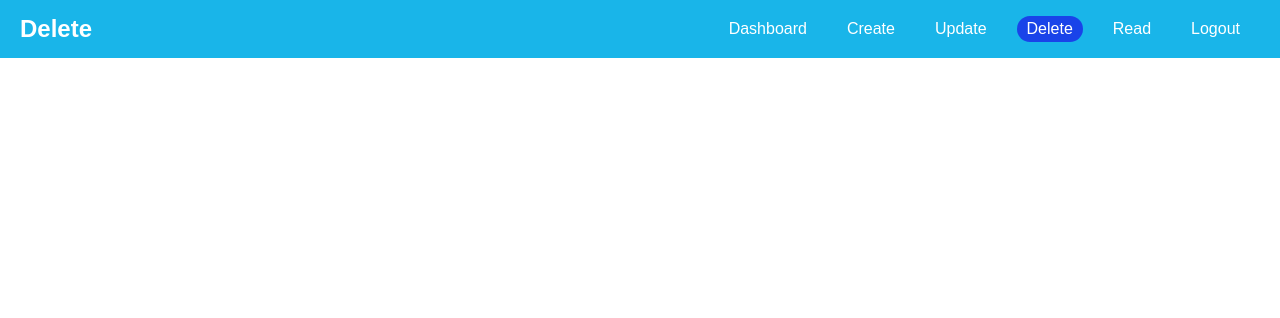
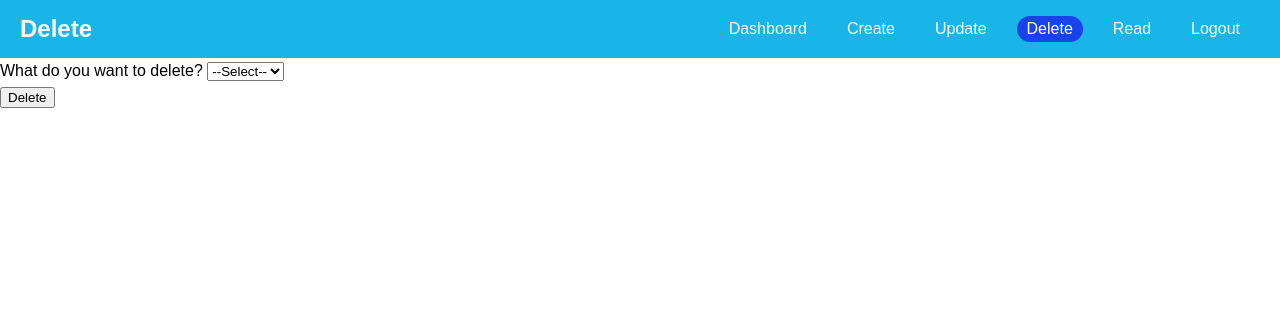
Before and after one commit to GaigeBonderer/CSE111_Project, a Flask app: page /delete in a window 1280 px wide. Shown: the top 318 px of the page. Run offline with Flask 3, Linux system fonts and the light colour scheme.

Commit message:
Implemented Delete Page
- Created functions in app.py to delete players, clans, guilds, enemies, and weapons

- edited delete.html, added drop down menu and location for dynamic inputs

- implemented delete.js to facilitate dynamically created inputs, and variables utilized in app.py

- corrected update.js

- added Use Case diagram to non-code folder

```diff
--- a/app/app.py
+++ b/app/app.py
@@ -151,9 +151,97 @@ def create_page():
 
 
 
-@app.route('/delete')
+@app.route('/delete', methods=['GET', 'POST'])
 def delete_page():
+    if request.method == 'POST':
+        action = request.form.get('action')
+        entity_id = request.form.get('entityID')
+        table_name = request.form.get('tableName')
+
+        conn = get_db_connection()
+        cursor = conn.cursor()
+
+        # Delete from respective table
+        if action == "delete_player":
+            entity_id = request.form.get('entityID')
+
+            # Fetch the player's guild (if any)
+            cursor.execute("""
+                SELECT GuildName FROM PlayerBelongs WHERE EntityID = ?
+            """, (entity_id,))
+            guild_name = cursor.fetchone()
+
+            # Delete from PlayerBelongs
+            cursor.execute("DELETE FROM PlayerBelongs WHERE EntityID = ?", (entity_id,))
+
+            # If the player in a guild -1 TotalPlayers
+            if guild_name:
+                cursor.execute("""
+                    UPDATE Guild
+                    SET TotalPlayers = TotalPlayers - 1
+                    WHERE GuildName = ?
+                """, (guild_name[0],))
+
+            # Delete from Equipped
+            cursor.execute("DELETE FROM Equipped WHERE EntityID = ?", (entity_id,))
+
+            # Delete from Inventory
+            cursor.execute("DELETE FROM Inventory WHERE EntityID = ?", (entity_id,))
+
+            # Delete from Player table
+            cursor.execute("DELETE FROM Player WHERE EntityID = ?", (entity_id,))
+
+            # Delete from Entity table
+            cursor.execute("DELETE FROM Entity WHERE EntityID = ?", (entity_id,))
+
+
+
+        elif action == "delete_enemy":
+            entity_id = request.form.get('entityID')
+
+            # Delete from EnemyBelongs
+            cursor.execute("DELETE FROM EnemyBelongs WHERE EntityID = ?", (entity_id,))
+
+            # Delete from CanDrop
+            cursor.execute("DELETE FROM CanDrop WHERE EntityID = ?", (entity_id,))
+
+            # Delete from Equipped
+            cursor.execute("DELETE FROM Equipped WHERE EntityID = ?", (entity_id,))
+
+            # Delete from Enemy table
+            cursor.execute("DELETE FROM Enemy WHERE EntityID = ?", (entity_id,))
+
+            # Delete from Entity table
+            cursor.execute("DELETE FROM Entity WHERE EntityID = ?", (entity_id,))
+
+            print(f"Enemy with EntityID {entity_id} and all related entries deleted.")
+
+
+        elif action == "delete_clan":
+            clan_name = request.form.get('clanName')
+            cursor.execute("DELETE FROM Clan WHERE ClanName = ?", (clan_name,))
+            cursor.execute("DELETE FROM EnemyBelongs WHERE ClanName = ?", (clan_name,))
+            print(f"Clan '{clan_name}' and related entries deleted.")
+
+        elif action == "delete_guild":
+            guild_name = request.form.get('guildName')
+            cursor.execute("DELETE FROM Guild WHERE GuildName = ?", (guild_name,))
+            cursor.execute("DELETE FROM PlayerBelongs WHERE GuildName = ?", (guild_name,))
+            print(f"Guild '{guild_name}' and related entries deleted.")
+
+        elif action == "delete_weapon":
+            weapon_id = request.form.get('weaponID')
+            cursor.execute("DELETE FROM Weapon WHERE WeaponID = ?", (weapon_id,))
+            cursor.execute("DELETE FROM Inventory WHERE WeaponID = ?", (weapon_id,))
+            cursor.execute("DELETE FROM Equipped WHERE WeaponID = ?", (weapon_id,))
+            cursor.execute("DELETE FROM CanDrop WHERE WeaponID = ?", (weapon_id,))
+            print(f"Weapon with WeaponID {weapon_id} and related entries deleted.")
+
+        conn.commit()
+        conn.close()
+
     return render_template('delete.html')
+
 
 
 
--- a/app/static/js/delete.js
+++ b/app/static/js/delete.js
@@ -0,0 +1,29 @@
+document.getElementById("action").addEventListener("change", (event) => {
+    const action = event.target.value;
+    const deleteFields = document.getElementById("delete-fields");
+
+    // Clear previous fields
+    deleteFields.innerHTML = "";
+
+    if (action === "delete_player" || action === "delete_enemy") {
+        deleteFields.innerHTML = `
+            <label for="entityID">Entity ID:</label>
+            <input type="text" id="entityID" name="entityID" placeholder="Enter Entity ID" required>
+        `;
+    } else if (action === "delete_clan") {
+        deleteFields.innerHTML = `
+            <label for="clanName">Clan Name:</label>
+            <input type="text" id="clanName" name="clanName" placeholder="Enter Clan Name" required>
+        `;
+    } else if (action === "delete_guild") {
+        deleteFields.innerHTML = `
+            <label for="guildName">Guild Name:</label>
+            <input type="text" id="guildName" name="guildName" placeholder="Enter Guild Name" required>
+        `;
+    } else if (action === "delete_weapon") {
+        deleteFields.innerHTML = `
+            <label for="weaponID">Weapon ID:</label>
+            <input type="text" id="weaponID" name="weaponID" placeholder="Enter Weapon ID" required>
+        `;
+    }
+});
--- a/app/static/js/update.js
+++ b/app/static/js/update.js
@@ -87,7 +87,7 @@ document.getElementById("update-select").addEventListener("change", function ()
     } else if (action === "update_weapon") {
         formFields.innerHTML = `
 
-            <label for="weaponID">Entity ID:</label>
+            <label for="weaponID">Weapon ID:</label>
             <input type="number" id="weaponID" name="weaponID" required>
 
             <label for="name">New Description (optional):</label>
--- a/app/templates/delete.html
+++ b/app/templates/delete.html
@@ -1,6 +1,8 @@
 <!DOCTYPE html>
-<html>
+<html lang="en">
 <head>
+    <meta charset="UTF-8">
+    <meta name="viewport" content="width=device-width, initial-scale=1.0">
     <title>Delete</title>
     <link rel="stylesheet" href="../static/css/delete.css">
 </head>
@@ -17,6 +19,24 @@
         </ul>
     </nav>
 
+    <div class="delete-container">
+        <form id="delete-form" method="POST" action="{{ url_for('delete_page') }}">
+            <label for="action">What do you want to delete?</label>
+            <select id="action" name="action">
+                <option value="">--Select--</option>
+                <option value="delete_player">Player</option>
+                <option value="delete_enemy">Enemy</option>
+                <option value="delete_clan">Clan</option>
+                <option value="delete_guild">Guild</option>
+                <option value="delete_weapon">Weapon</option>
+            </select>
+
+            <div id="delete-fields"></div>
+
+            <button type="submit">Delete</button>
+        </form>
+    </div>
+
     <script src="../static/js/delete.js"></script>
 </body>
 </html>
```
Also changed, not shown: Non-Code/UML_UseCaseDiagram.jpg (added).
